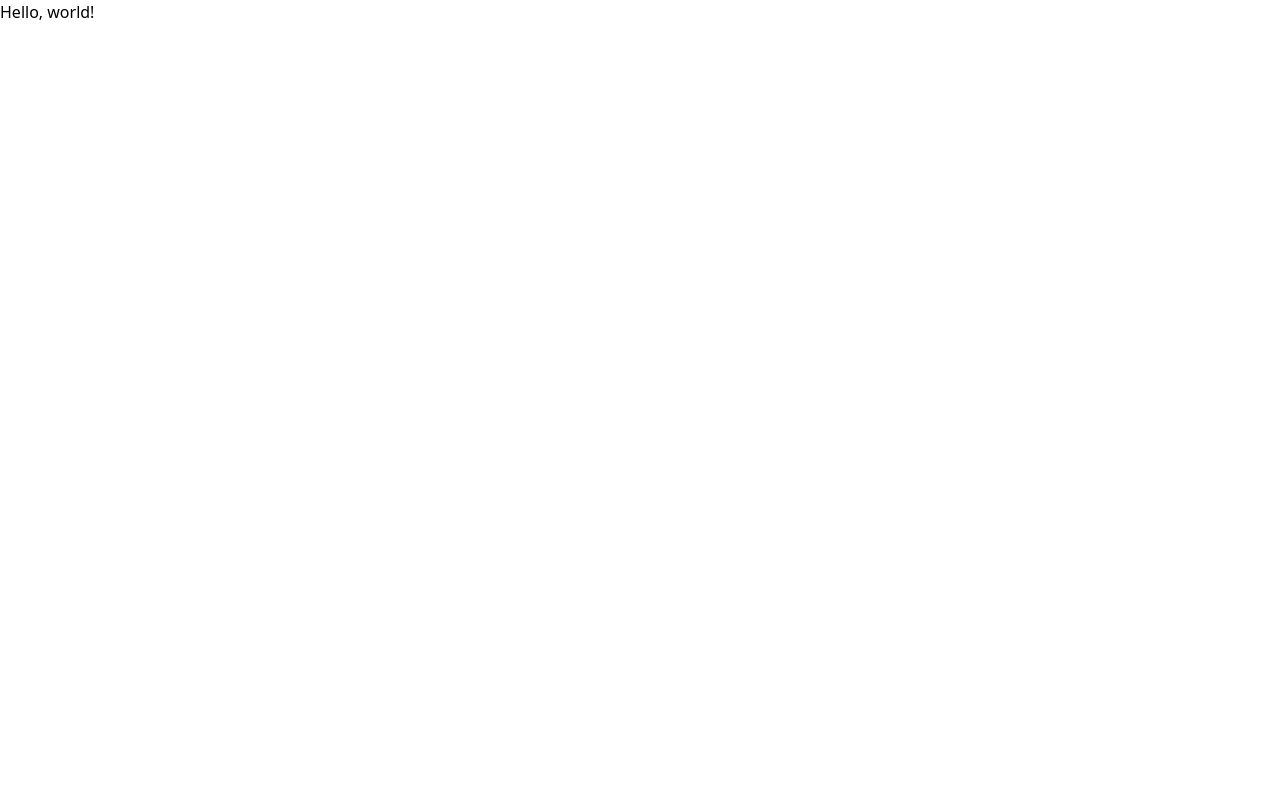
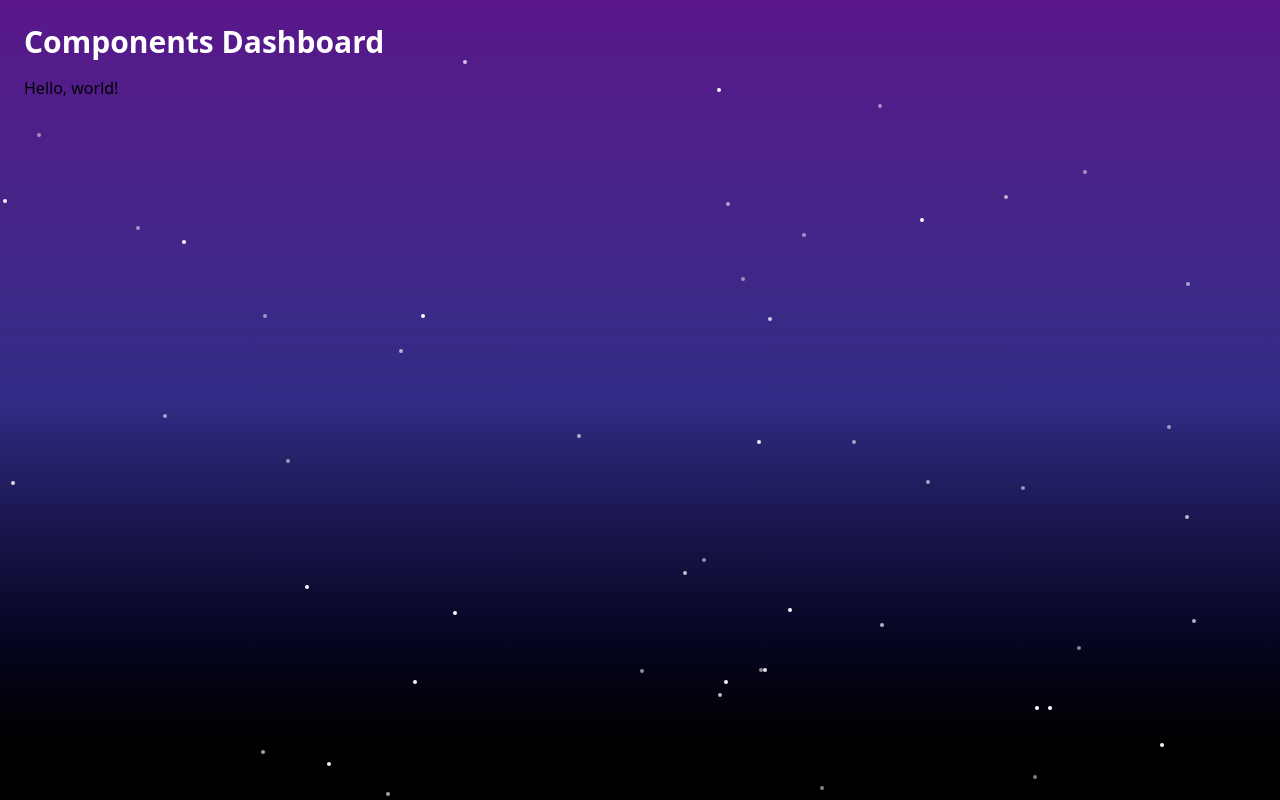
Before and after one commit to alohamat/react-components, a React (Vite) app in the folder components/: page / in a window 1280 px wide. Built offline with nearby package versions, Linux system fonts and the light colour scheme.

Commit message:
stars dashboard

```diff
--- /dev/null
+++ b/components/src/layouts/Dashboard.tsx
@@ -0,0 +1,35 @@
+import type { ReactNode } from "react";
+
+type DashboardProps = {
+  children?: ReactNode;
+};
+
+function Dashboard({ children }: DashboardProps) {
+  return (
+    <div className="relative min-h-screen bg-gradient-to-b from-purple-900 via-indigo-900 to-black overflow-hidden">
+      {/* stars with random divs */}
+      <div className="absolute inset-0">
+        {Array.from({ length: 50 }).map((_, i) => (
+          <div
+            key={i}
+            className="w-1 h-1 bg-white rounded-full absolute animate-pulse"
+            style={{
+              top: `${Math.random() * 100}%`,
+              left: `${Math.random() * 100}%`,
+              animationDelay: `${Math.random() * 2}s`,
+            }}
+          />
+        ))}
+      </div>
+
+      <div className="relative z-10 p-6">
+        <h1 className="text-white text-3xl font-bold mb-4">
+          Components Dashboard
+        </h1>
+        {children}
+      </div>
+    </div>
+  );
+}
+
+export default Dashboard;
--- a/components/src/pages/LandingPage.tsx
+++ b/components/src/pages/LandingPage.tsx
@@ -1,6 +1,10 @@
+import Dashboard from "../layouts/Dashboard";
+
 function LandingPage() {
     return (
-        <h1 className="">Hello, world!</h1>
+        <Dashboard>
+            <h1>Hello, world!</h1>
+        </Dashboard>
     )
 }
 
```
